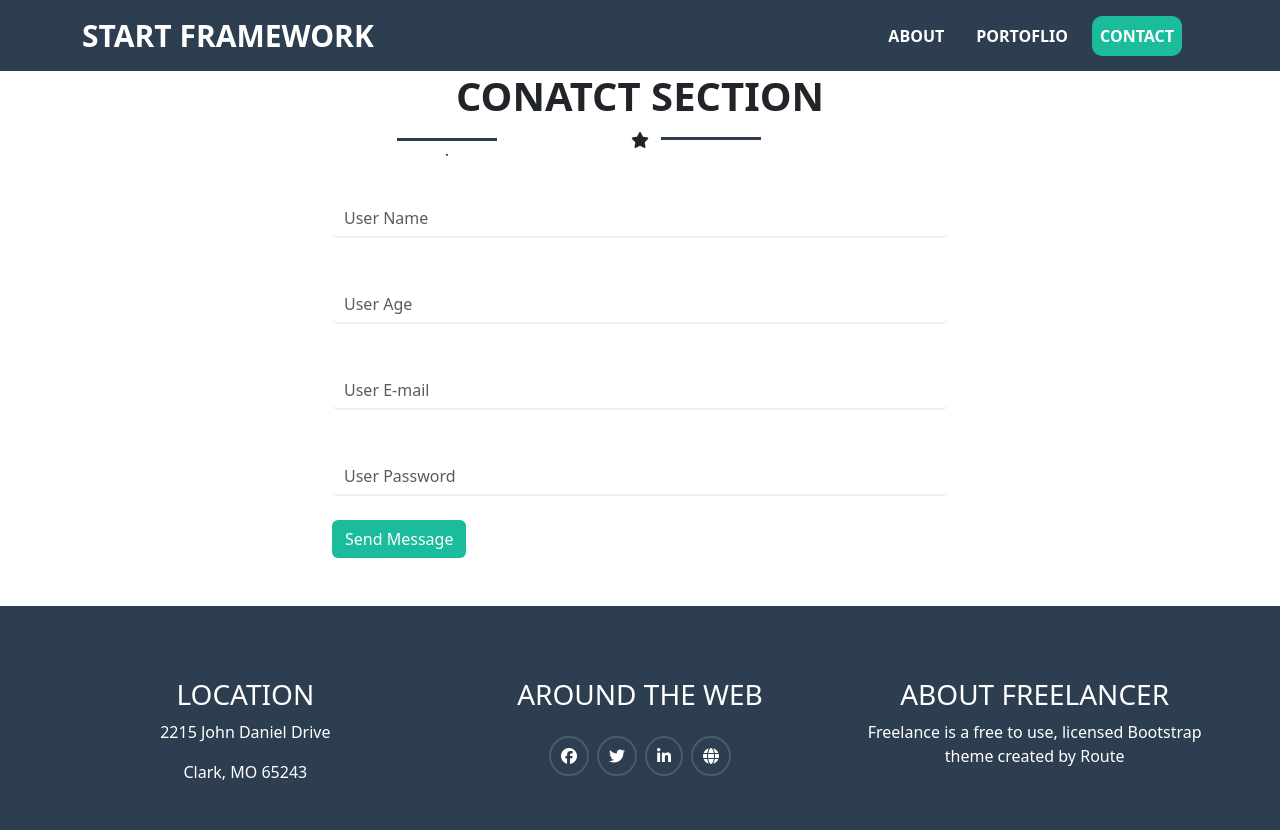
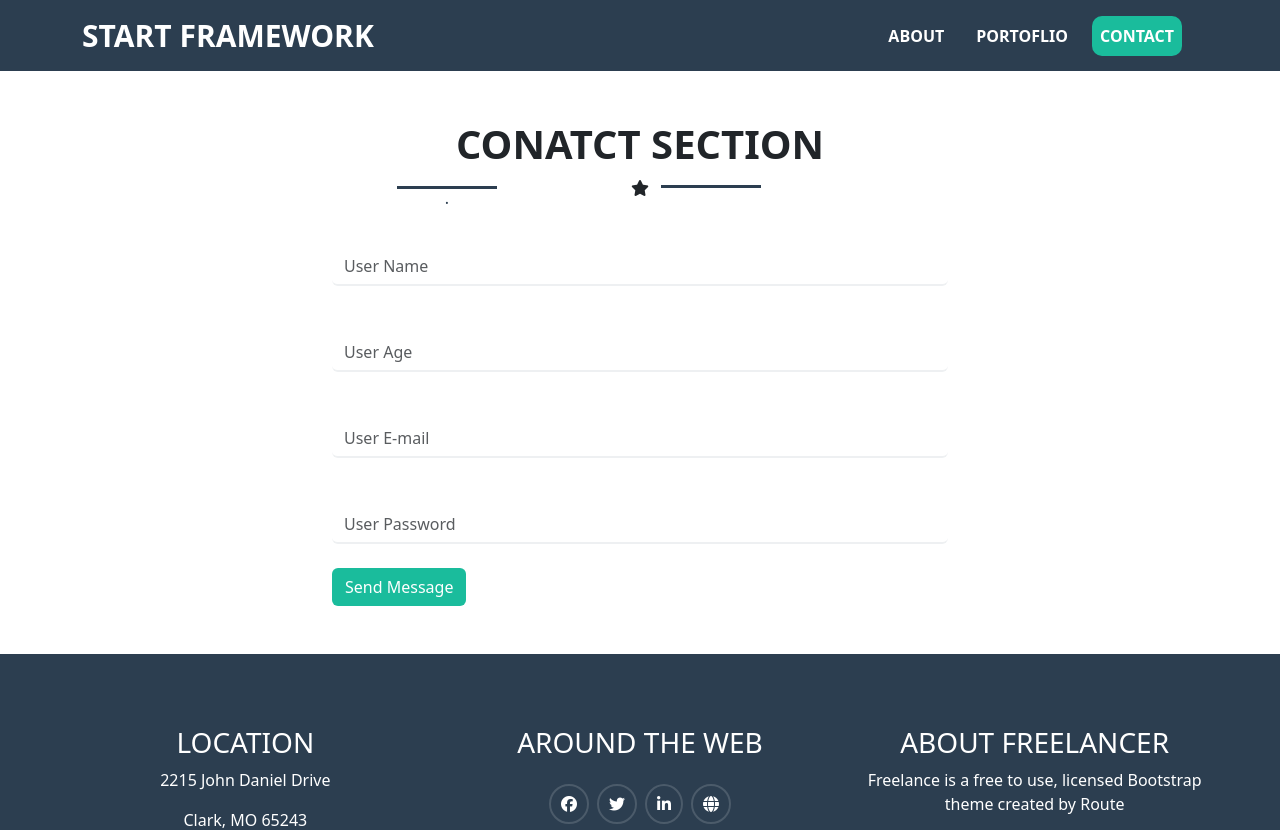
Before and after one commit to Omnia711/routing, an Angular app: page /contact in a window 1280 px wide. Shown: the top 830 px of the page. Built offline with nearby package versions, Linux system fonts and the light colour scheme.

Commit message:
Update contact.component.html

```diff
--- a/src/app/contact/contact.component.html
+++ b/src/app/contact/contact.component.html
@@ -1,4 +1,4 @@
-<div class="m-auto text-center p-5">
+<div class="m-auto text-center p-5 mt-5">
     <h1 class="pt-4" style="font-weight: bold;">
         CONATCT SECTION
     </h1>
```
